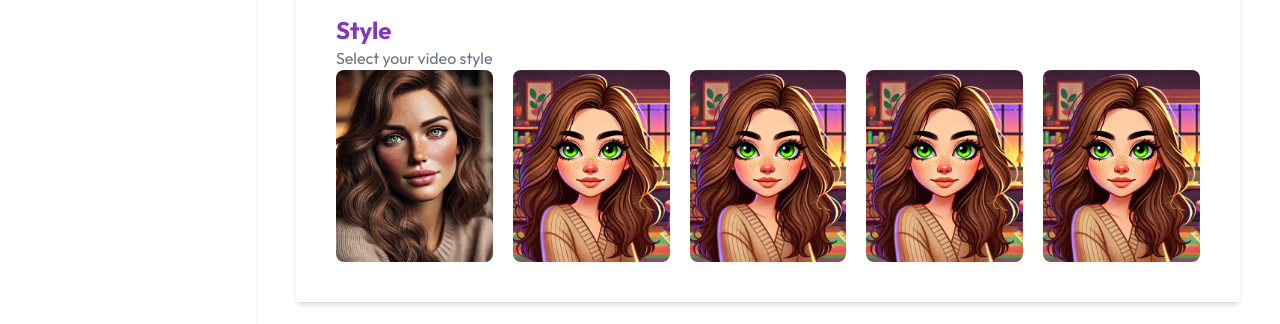
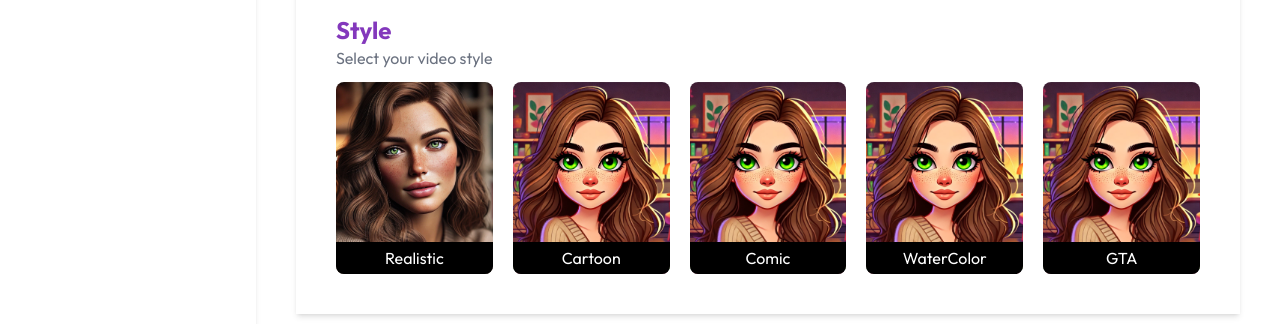
Before and after one commit to bekirasimcelik/AI_ShortVideo_Generator, a Next.js app: page /dashboard/create-new in a window 1280 px wide. Shown: the part 348-672 px from the top of the page. Built offline with nearby package versions, Linux system fonts and the light colour scheme; no server answers.

Commit message:
select style done

```diff
--- a/app/dashboard/create-new/_components/SelectStyle.jsx
+++ b/app/dashboard/create-new/_components/SelectStyle.jsx
@@ -1,7 +1,8 @@
+"use client";
 import Image from "next/image";
-import React from "react";
+import React, { useState } from "react";
 
-function SelectStyle() {
+function SelectStyle({ onUserSelect }) {
   const styleOptions = [
     {
       name: "Realistic",
@@ -24,19 +25,32 @@ function SelectStyle() {
       image: "/cartoon.png",
     },
   ];
+
+  const [selectedOption, setSelectedOption] = useState();
+
   return (
     <div className="mt-7">
       <h2 className="font-bold text-2xl text-primary">Style</h2>
       <p className="text-gray-500">Select your video style</p>
-      <div className="grid grid-cols-2 md:grid-cols-3 lg:grid-cols-4 xl:grid-cols-5 gap-5">
+      <div className="grid grid-cols-2 md:grid-cols-3 lg:grid-cols-4 xl:grid-cols-5 gap-5 mt-3">
         {styleOptions.map((item, index) => (
-          <div>
+          <div
+            className={`relative hover:scale-105 transition-all cursor-pointer rounded-xl
+            ${selectedOption == item.name && "border-4 border-primary"} `}
+          >
             <Image
               src={item.image}
               width={100}
               height={100}
               className="h-48 object-cover rounded-lg w-full"
+              onClick={() => {
+                setSelectedOption(item.name);
+                onUserSelect("imageStyle", item.name);
+              }}
             />
+            <h2 className="absolute p-1 bg-black bottom-0 w-full text-white text-center rounded-b-lg">
+              {item.name}
+            </h2>
           </div>
         ))}
       </div>
--- a/app/dashboard/create-new/_components/SelectTopic.jsx
+++ b/app/dashboard/create-new/_components/SelectTopic.jsx
@@ -9,7 +9,7 @@ import {
 } from "@/components/ui/select";
 import { Textarea } from "@/components/ui/textarea";
 
-function SelectTopic({ onUserSelet }) {
+function SelectTopic({ onUserSelect }) {
   const options = [
     "Custom Prompt",
     "Random AI Story",
@@ -28,7 +28,7 @@ function SelectTopic({ onUserSelet }) {
       <Select
         onValueChange={(value) => {
           setSelectedOption(value);
-          value != "Custom Prompt" && onUserSelet("topic", value);
+          value != "Custom Prompt" && onUserSelect("topic", value);
         }}
       >
         <SelectTrigger className="w-full mt-2 p-6 text-lg">
--- a/app/dashboard/create-new/page.jsx
+++ b/app/dashboard/create-new/page.jsx
@@ -17,10 +17,10 @@ function CreateNew() {
 
       <div className="mt-10 shadow-md p-10">
         {/* Select Topic */}
-        <SelectTopic onUserSelet={onHandleInputChange} />
+        <SelectTopic onUserSelect={onHandleInputChange} />
 
         {/* Select Style */}
-        <SelectStyle />
+        <SelectStyle onUserSelect={onHandleInputChange} />
 
         {/* Duration */}
 
```
